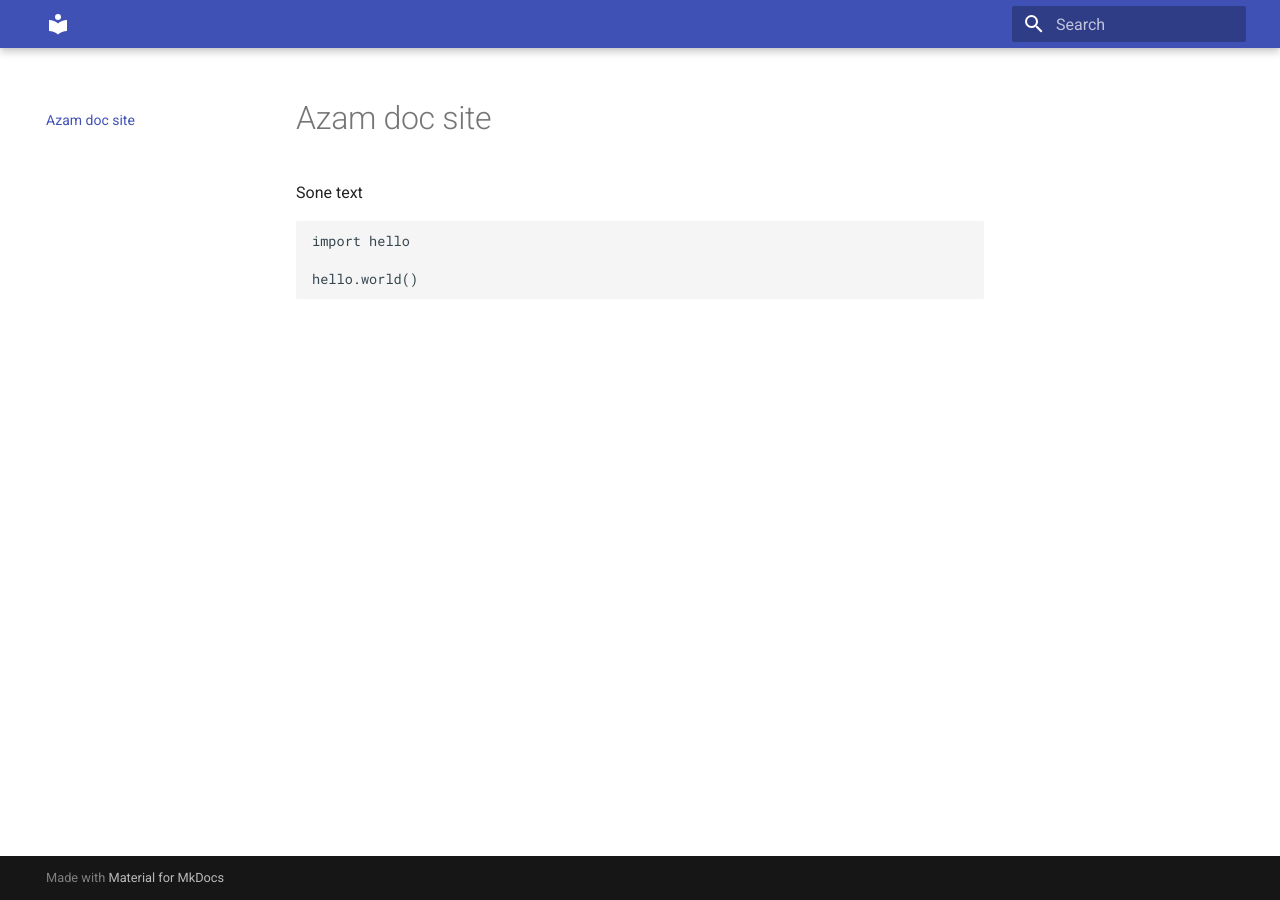
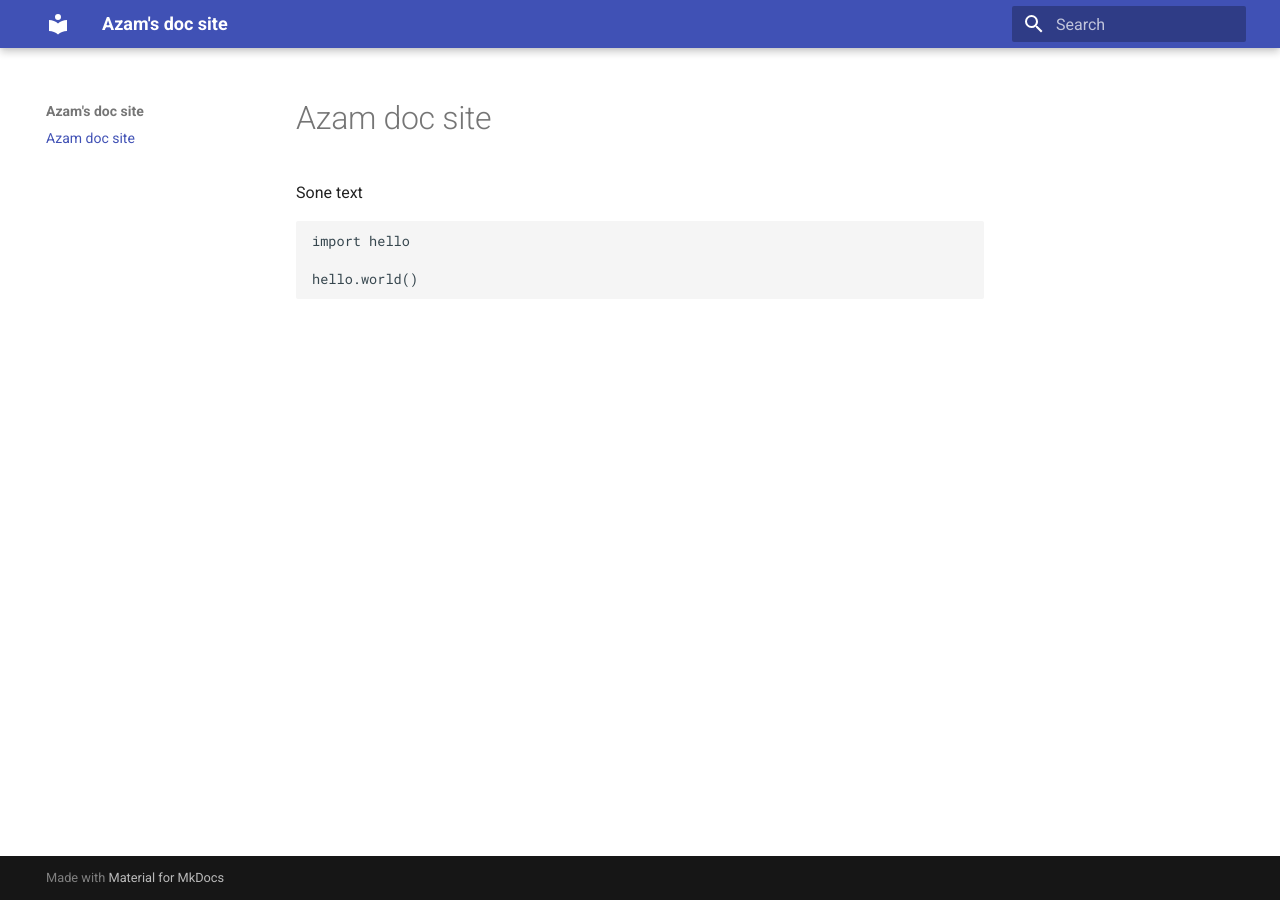
Before and after one commit to adin786/test-doc-site, an MkDocs documentation site: the page built from docs/index.md, in a window 1280 px wide. Built offline with MkDocs 1.6.1 and Material for MkDocs 9.7.7, drawn with Linux system fonts in a browser that asks for light colours; part of the change alters nothing that is shown.

Commit message:
Add site_name

```diff
--- a/mkdocs.yml
+++ b/mkdocs.yml
@@ -1,3 +1,3 @@
-# Azam doc site
+site_name: Azam's doc site
 theme:
   name: material
```
